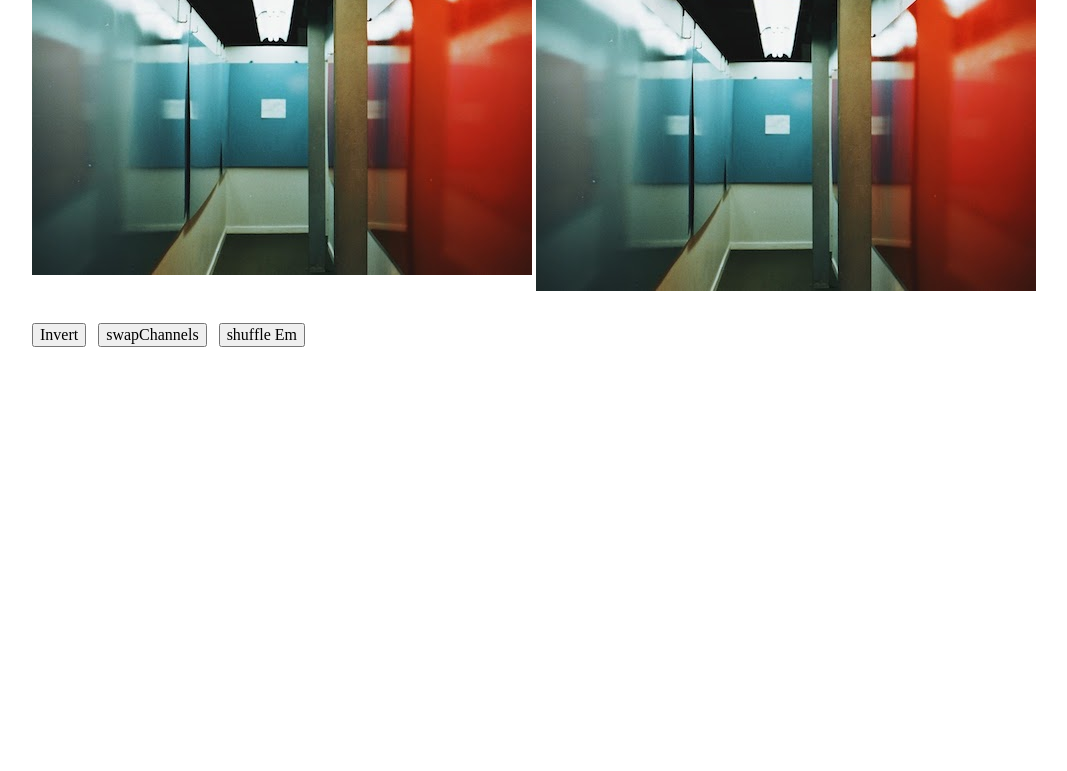
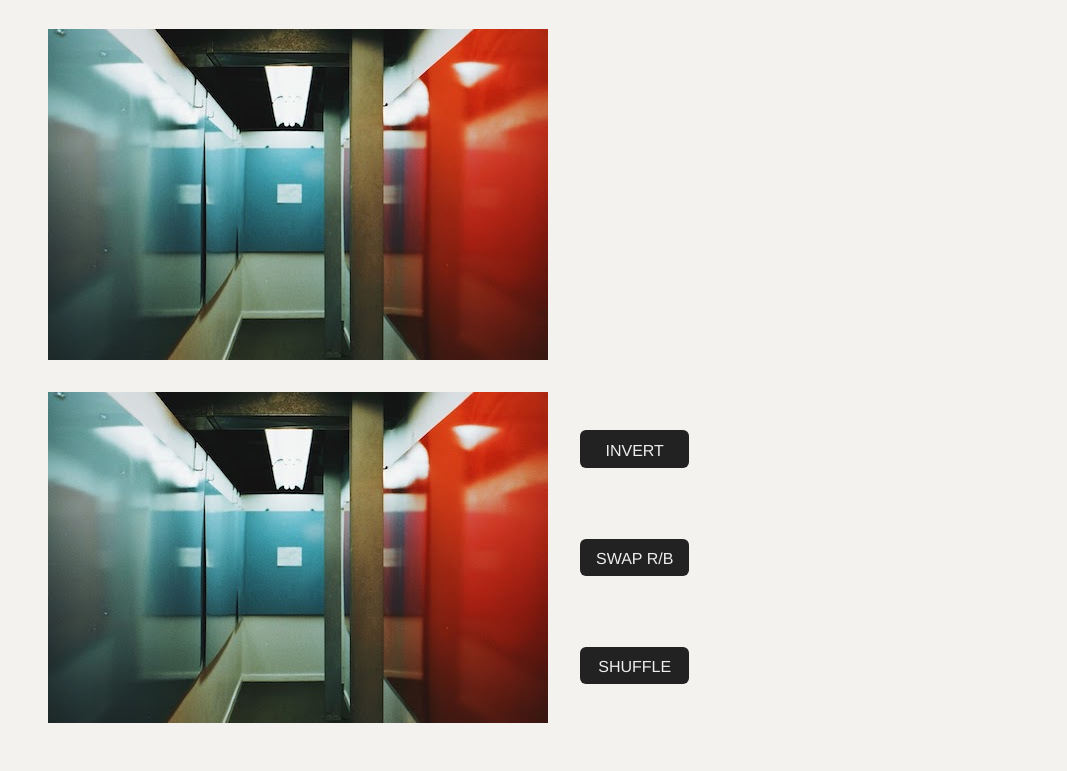
Before and after one commit to z-olpin/pixel-processing, a plain HTML site: page index.html in a window 1280 px wide. Shown: the part 104-875 px from the top of the page, without its empty margins (0-1067 px from the left). Before the commit the page ends 800 px from the top, so only its background shows below. Drawn offline with Linux system fonts and the light colour scheme.

Commit message:
minimum styling

```diff
--- a/css/base.css
+++ b/css/base.css
@@ -447,14 +447,59 @@ abbr[title] {
         M A I N
 =============================================== */
 
+:root {
+  background-color: #f4f2ee;
+  font-family: Helvetica, Arial, sans-serif;
+}
+
 main {
   padding: 2rem;
 }
 
-canvas, button {
-  margin-top: 2rem;
+canvas, img, button {
+  margin: 1rem;
+}
+
+canvas, img {
+  display: block;
+}
+
+.flex {
+  display: flex;
+  flex-wrap: wrap;
+}
+
+.col {
+  flex-direction: column;
+  justify-content: space-evenly;
+}
+
+h1 {
+  margin: 1rem 1rem 1.5rem;
 }
 
 button {
-  margin-right: 0.5rem;
+  background-color: #222;
+  color: #eee;
+  border: 0;
+  border-radius: 6px;
+  padding: 0.7rem 1rem 0.5rem;
 }
+
+button:active {
+  background-color: rgb(78, 80, 80);
+  color: #ddd;
+}
+
+@media screen and (max-width: 500px) {
+  .flex.col {
+    flex-direction: row;
+    flex-wrap: nowrap;
+    flex-shrink: 1;
+  }
+
+  button {
+    margin: 0.3rem 0.2rem;
+    padding: auto;
+  }
+}
--- a/index.html
+++ b/index.html
@@ -12,12 +12,18 @@
 
 <body>
   <main>
-    <img src="img/hallway.jpg">
-    <canvas></canvas>
-    <div>
-      <button id="invert">Invert</button>
-      <button id="swapChannels">swapChannels</button>
-      <button id="shuffleEm">shuffle Em</button>
+    <h1>Canvas Pixel Manipulation Experiments</h1>
+      <div class="flex">
+        <img src="img/hallway.jpg">
+      </div>
+      <div class="flex row">
+        <canvas></canvas>
+        <div class="flex col">
+          <button id="invert">INVERT</button>
+          <button id="swapChannels">SWAP R/B</button>
+          <button id="shuffleEm">SHUFFLE</button>
+        </div>
+      </div>
     </div>
   </main>
   <script src="js/main.js"></script>
```
